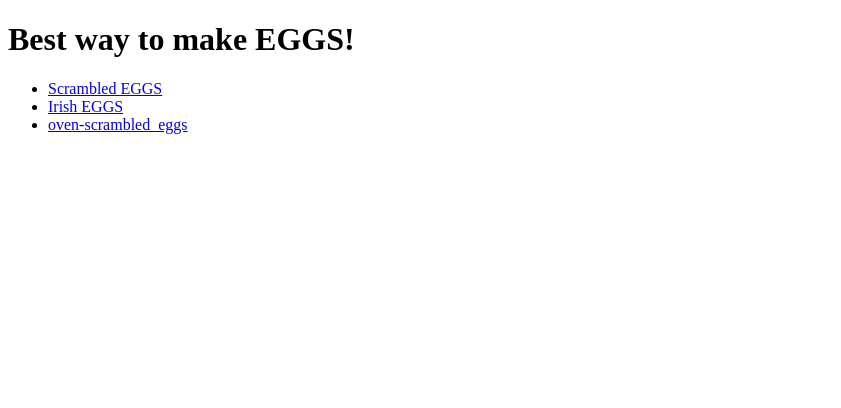
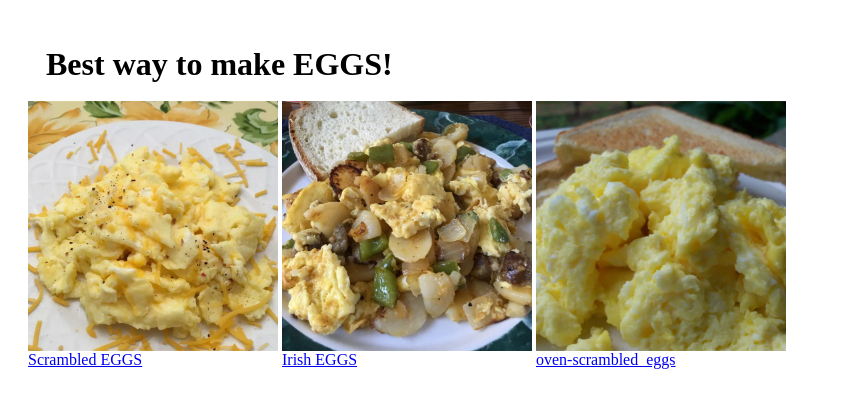
Before and after one commit to NandanMRamesh/odin-recipes, a plain HTML site: page index.html in a window 1280 px wide. Shown: the whole page, without its empty margins (0-841 px from the left). Drawn offline with Linux system fonts and the light colour scheme.

Commit message:
add stylesheet

```diff
--- a/index.html
+++ b/index.html
@@ -3,14 +3,25 @@
     <head>
         <meta charset="UTF-8">
         <title>Recipes</title>
+        <link rel="stylesheet" href="style.css">
     </head>
 
     <body>
-        <h1>Best way to make EGGS!</h1>
-        <ul>
-            <li><a href="recipes/scrambled-eggs.html">Scrambled EGGS</a></li>
-            <li><a href="recipes/irish-eggs.html">Irish EGGS</a></li>
-            <li><a href="recipes/oven-scrambled_eggs.html">oven-scrambled_eggs</a></li>
-        </ul>
+        <h1 class="title">Best way to make EGGS!</h1>
+        <div class="recipe_cards">
+            <div class="scrambled-eggs">
+                <img src="recipes/images/scrambled-eggs.webp" height=auto width="250px">
+                <a href="recipes/scrambled-eggs.html">Scrambled EGGS</a>
+            </div>
+            <div class="scrambled-eggs">
+                <img src="recipes/images/irish-eggs.webp" height=auto width="250px">
+                <a href="recipes/irish-eggs.html">Irish EGGS</a>
+            </div>
+            <div class="scrambled-eggs">
+                <img src="recipes/images/oven-scram.webp" height=auto width="250px">
+                <a href="recipes/oven-scrambled_eggs.html">oven-scrambled_eggs</a>
+            </div>
+
+        </div>
     </body>
 </html>
--- /dev/null
+++ b/style.css
@@ -0,0 +1,25 @@
+body{
+    background-color: white;
+    font-family: 'Times New Roman', Times, serif;
+    margin: 28px;
+}
+
+.title{
+    margin: 0 auto;
+    padding: 18px;
+}
+
+.recipe_card{
+    background-color: rgb(37, 149, 149);
+    padding: 16px;
+    margin: 0 auto;
+}
+
+img{
+    display: block;
+}
+
+.scrambled-eggs{
+    display: inline-block;
+
+}
```
Also changed, not shown: recipes/irish-eggs.html (+1 -0 lines), recipes/oven-scrambled_eggs.html (+1 -0 lines).
